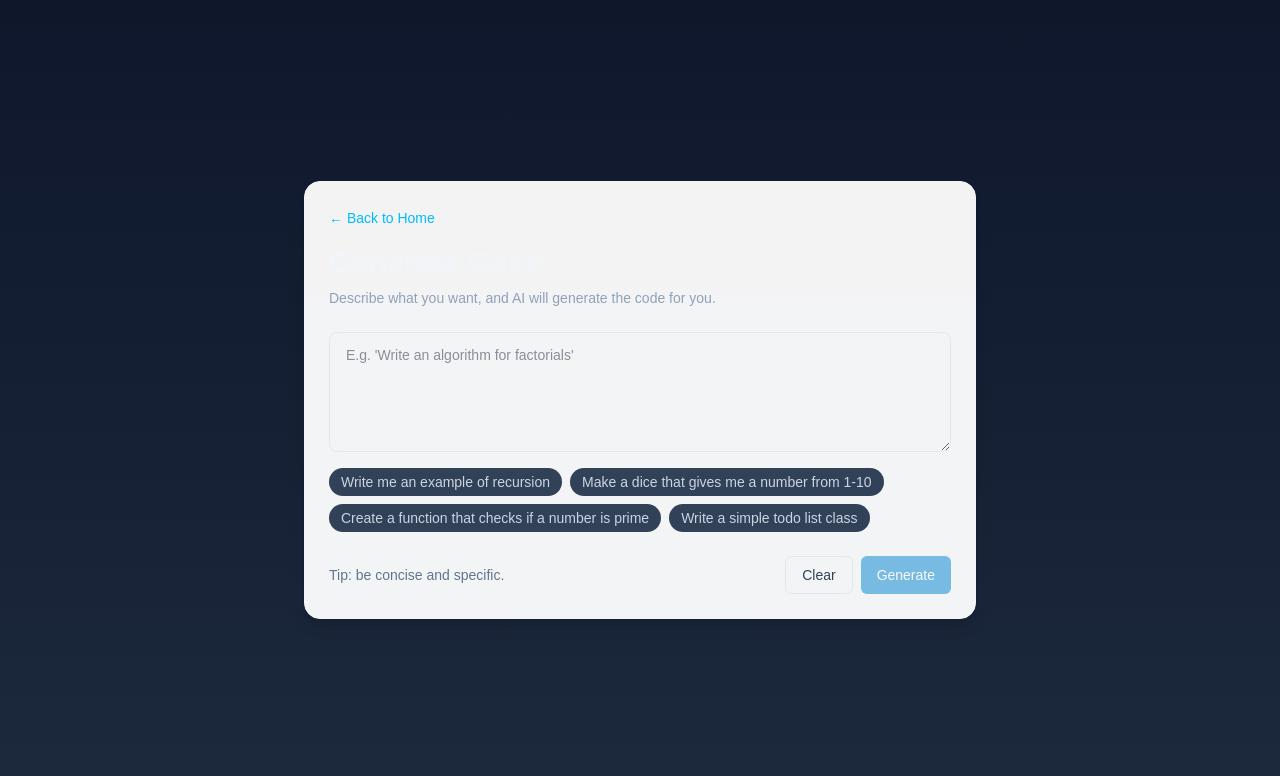
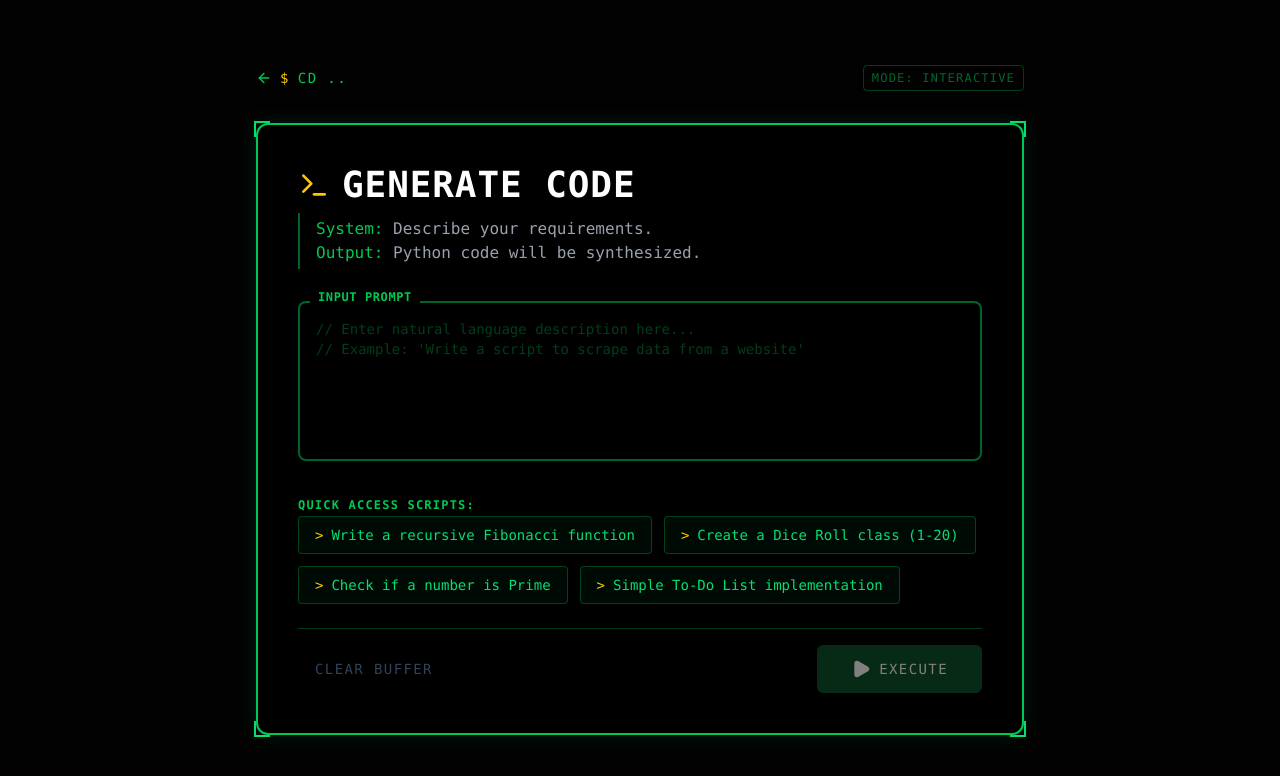
Before and after one commit to AhmadArain5/ExecutorAI, a Next.js app: page /generate in a window 1280 px wide. Shown: the top 776 px of the page. Built offline with nearby package versions, Linux system fonts and the light colour scheme.

Commit message:
Updated Generate Page

```diff
--- a/app/generate/page.tsx
+++ b/app/generate/page.tsx
@@ -2,9 +2,9 @@
 
 import { useState } from "react";
 import { useRouter } from "next/navigation";
-import Card from "@/app/components/Card";
-import Textarea from "@/app/components/Textarea";
-import Button from "@/app/components/Button";
+import { motion } from "framer-motion";
+import Button from "@/app/components/Button"; // Assuming this component accepts className overrides
+import { ArrowLeft, Sparkles, Terminal, AlertCircle, Play } from "lucide-react";
 
 export default function GeneratePage() {
     const [prompt, setPrompt] = useState("");
@@ -13,10 +13,10 @@ export default function GeneratePage() {
     const router = useRouter();
 
     const examples = [
-        "Write me an example of recursion",
-        "Make a dice that gives me a number from 1-10",
-        "Create a function that checks if a number is prime",
-        "Write a simple todo list class",
+        "Write a recursive Fibonacci function",
+        "Create a Dice Roll class (1-20)",
+        "Check if a number is Prime",
+        "Simple To-Do List implementation",
     ];
 
     async function submitPrompt(e: React.FormEvent) {
@@ -43,7 +43,6 @@ export default function GeneratePage() {
 
             const { result } = await response.json();
             setPrompt("");
-            // Navigate to editor page with code in query param
             router.push(`/editor?code=${encodeURIComponent(result)}`);
         } catch (err) {
             setError(err instanceof Error ? err.message : "An error occurred");
@@ -53,80 +52,141 @@ export default function GeneratePage() {
     }
 
     return (
-        <div className="min-h-screen flex items-center justify-center bg-gradient-to-b from-slate-900 to-slate-800 p-6">
-            <main className="w-full max-w-2xl">
-                <Card>
-                    <header className="mb-6">
+        <div className="min-h-screen bg-black text-green-400 font-mono relative overflow-hidden"
+            style={{ backgroundImage: "repeating-linear-gradient(0deg, rgba(16,185,129,0.03) 0px, rgba(16,185,129,0.03) 1px, transparent 1px, transparent 2px)" }}>
+
+            {/* CRT Scanline Effect */}
+            <div className="fixed inset-0 pointer-events-none opacity-10"
+                style={{ backgroundImage: "repeating-linear-gradient(0deg, #000 0px, #000 1px, transparent 1px, transparent 2px)" }}>
+            </div>
+
+            <main className="relative z-10 flex items-center justify-center min-h-screen p-4 sm:p-6">
+                <motion.div
+                    initial={{ opacity: 0, scale: 0.95 }}
+                    animate={{ opacity: 1, scale: 1 }}
+                    transition={{ duration: 0.5 }}
+                    className="w-full max-w-3xl"
+                >
+                    {/* Header / Nav */}
+                    <div className="mb-8 flex items-center justify-between">
                         <button
                             onClick={() => router.push("/")}
-                            className="text-sm text-sky-400 hover:text-sky-300 transition mb-4"
+                            className="group flex items-center gap-2 text-sm text-green-500 hover:text-green-300 transition-colors uppercase tracking-widest"
                         >
-                            ← Back to Home
+                            <ArrowLeft className="w-4 h-4 group-hover:-translate-x-1 transition-transform" />
+                            <span className="text-yellow-400">$</span> cd ..
                         </button>
-                        <div>
-                            <h1 className="text-3xl font-bold text-slate-100">Generate Code</h1>
-                            <p className="mt-2 text-sm text-slate-400">
-                                Describe what you want, and AI will generate the code for you.
+                        <div className="text-xs text-green-500/50 uppercase tracking-widest border border-green-500/30 px-2 py-1 rounded">
+                            Mode: Interactive
+                        </div>
+                    </div>
+
+                    {/* Main Card */}
+                    <div className="bg-black border-2 border-green-500 shadow-[0_0_20px_rgba(16,185,129,0.15)] rounded-xl p-6 sm:p-8 md:p-10 relative">
+                        {/* Decorational corners */}
+                        <div className="absolute top-0 left-0 w-4 h-4 border-t-2 border-l-2 border-green-400 -mt-1 -ml-1"></div>
+                        <div className="absolute top-0 right-0 w-4 h-4 border-t-2 border-r-2 border-green-400 -mt-1 -mr-1"></div>
+                        <div className="absolute bottom-0 left-0 w-4 h-4 border-b-2 border-l-2 border-green-400 -mb-1 -ml-1"></div>
+                        <div className="absolute bottom-0 right-0 w-4 h-4 border-b-2 border-r-2 border-green-400 -mb-1 -mr-1"></div>
+
+                        <header className="mb-8">
+                            <h1 className="text-3xl sm:text-4xl font-bold text-white tracking-wide mb-2 flex items-center gap-3">
+                                <Terminal className="w-8 h-8 text-yellow-400" />
+                                GENERATE CODE
+                            </h1>
+                            <p className="text-gray-400 font-mono text-sm sm:text-base border-l-2 border-green-500/50 pl-4 py-1">
+                                <span className="text-green-500">System:</span> Describe your requirements.
+                                <br />
+                                <span className="text-green-500">Output:</span> Python code will be synthesized.
                             </p>
-                        </div>
                         </header>
 
-                    <form onSubmit={submitPrompt} className="flex flex-col gap-4">
-                        <label htmlFor="prompt" className="sr-only">
-                            Prompt
-                        </label>
-                        <Textarea
+                        <form onSubmit={submitPrompt} className="flex flex-col gap-6">
+                            <div className="relative group">
+                                <div className="absolute -top-3 left-3 bg-black px-2 text-xs text-green-500 font-bold uppercase tracking-wider">
+                                    Input Prompt
+                                </div>
+                                <textarea
                                     id="prompt"
                                     value={prompt}
                                     onChange={(e) => setPrompt(e.target.value)}
-                            placeholder="E.g. 'Write an algorithm for factorials'"
+                                    placeholder="// Enter natural language description here...
+// Example: 'Write a script to scrape data from a website'"
                                     disabled={loading}
+                                    className="w-full h-40 bg-black border-2 border-green-500/50 text-white p-4 rounded-lg focus:border-green-400 focus:ring-1 focus:ring-green-400 focus:outline-none transition-all placeholder-green-500/30 font-mono text-sm resize-none group-hover:border-green-500/80 group-hover:shadow-[0_0_10px_rgba(16,185,129,0.1)]"
+                                    spellCheck={false}
                                 />
+                            </div>
 
-                        <div className="flex flex-wrap gap-2">
+                            <div className="space-y-3">
+                                <label className="text-xs text-green-500 uppercase tracking-widest font-bold">
+                                    Quick Access Scripts:
+                                </label>
+                                <div className="flex flex-wrap gap-3">
                                     {examples.map((ex) => (
                                         <button
                                             key={ex}
                                             type="button"
                                             onClick={() => setPrompt(ex)}
                                             disabled={loading}
-                                    className="text-sm px-3 py-1 rounded-full bg-slate-700 text-slate-300 hover:bg-slate-600 hover:text-slate-100 transition disabled:opacity-50 disabled:cursor-not-allowed"
+                                            className="text-xs sm:text-sm px-4 py-2 rounded border border-green-500/30 bg-green-500/5 text-green-400 hover:bg-green-500/20 hover:border-green-400 hover:text-white transition-all duration-300 disabled:opacity-50 disabled:cursor-not-allowed flex items-center gap-2"
                                         >
-                                    {ex}
+                                            <span className="text-yellow-400">&gt;</span> {ex}
                                         </button>
                                     ))}
                                 </div>
+                            </div>
 
-                        <div className="mt-2 flex items-center justify-between gap-4">
-                            <div className="text-sm text-slate-500">
-                                Tip: be concise and specific.
-                            </div>
-                            <div className="flex gap-2">
+                            <div className="flex items-center justify-between gap-4 pt-4 border-t border-green-500/30">
                                 <Button
+                                    type="button"
                                     variant="ghost"
                                     onClick={() => setPrompt("")}
                                     disabled={loading}
+                                    className="text-gray-400 hover:text-red-400 text-sm border-transparent hover:border-red-500/50 uppercase tracking-widest"
                                 >
-                                    Clear
+                                    Clear Buffer
                                 </Button>
                                 <Button
                                     type="submit"
-                                    variant="primary"
                                     disabled={loading || prompt.trim() === ""}
+                                    className={`
+                                        bg-green-600 hover:bg-green-500 text-white font-bold px-8 py-3 rounded-lg border-2 border-green-400
+                                        shadow-[0_0_15px_rgba(16,185,129,0.4)] hover:shadow-[0_0_25px_rgba(16,185,129,0.6)]
+                                        transition-all duration-300 flex items-center gap-2 uppercase tracking-widest
+                                        disabled:opacity-50 disabled:shadow-none disabled:border-green-900 disabled:bg-green-900
+                                    `}
                                 >
-                                    {loading ? "Generating..." : "Generate"}
+                                    {loading ? (
+                                        <>
+                                            <Sparkles className="w-5 h-5 animate-spin" />
+                                            PROCESSING...
+                                        </>
+                                    ) : (
+                                        <>
+                                            <Play className="w-5 h-5 fill-current" />
+                                            EXECUTE
+                                        </>
+                                    )}
                                 </Button>
-                            </div>
                             </div>
                         </form>
 
                         {error && (
-                        <div className="mt-4 rounded-lg bg-red-900/20 border border-red-800 p-4">
-                            <p className="text-sm text-red-300 font-medium">Error</p>
-                            <p className="mt-1 text-sm text-red-200">{error}</p>
+                            <motion.div
+                                initial={{ opacity: 0, y: 10 }}
+                                animate={{ opacity: 1, y: 0 }}
+                                className="mt-6 rounded border-2 border-red-500/50 bg-red-900/10 p-4 flex items-start gap-3"
+                            >
+                                <AlertCircle className="w-5 h-5 text-red-500 shrink-0 mt-0.5" />
+                                <div>
+                                    <p className="text-sm text-red-400 font-bold uppercase tracking-wider">System Error</p>
+                                    <p className="mt-1 text-sm text-red-300 font-mono">{error}</p>
                                 </div>
+                            </motion.div>
                         )}
-                </Card>
+                    </div>
+                </motion.div>
             </main>
         </div>
     );
```
Lines whose indentation alone changed are shown as unchanged.
